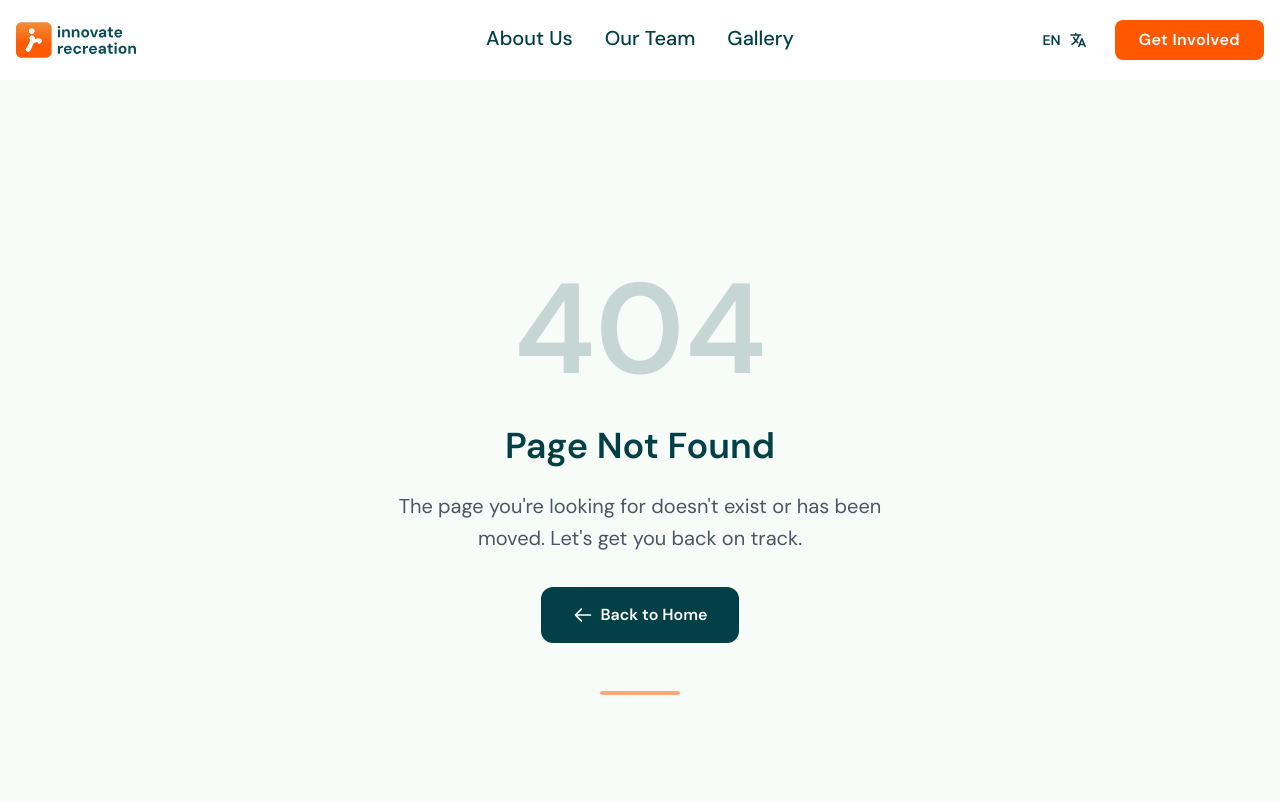
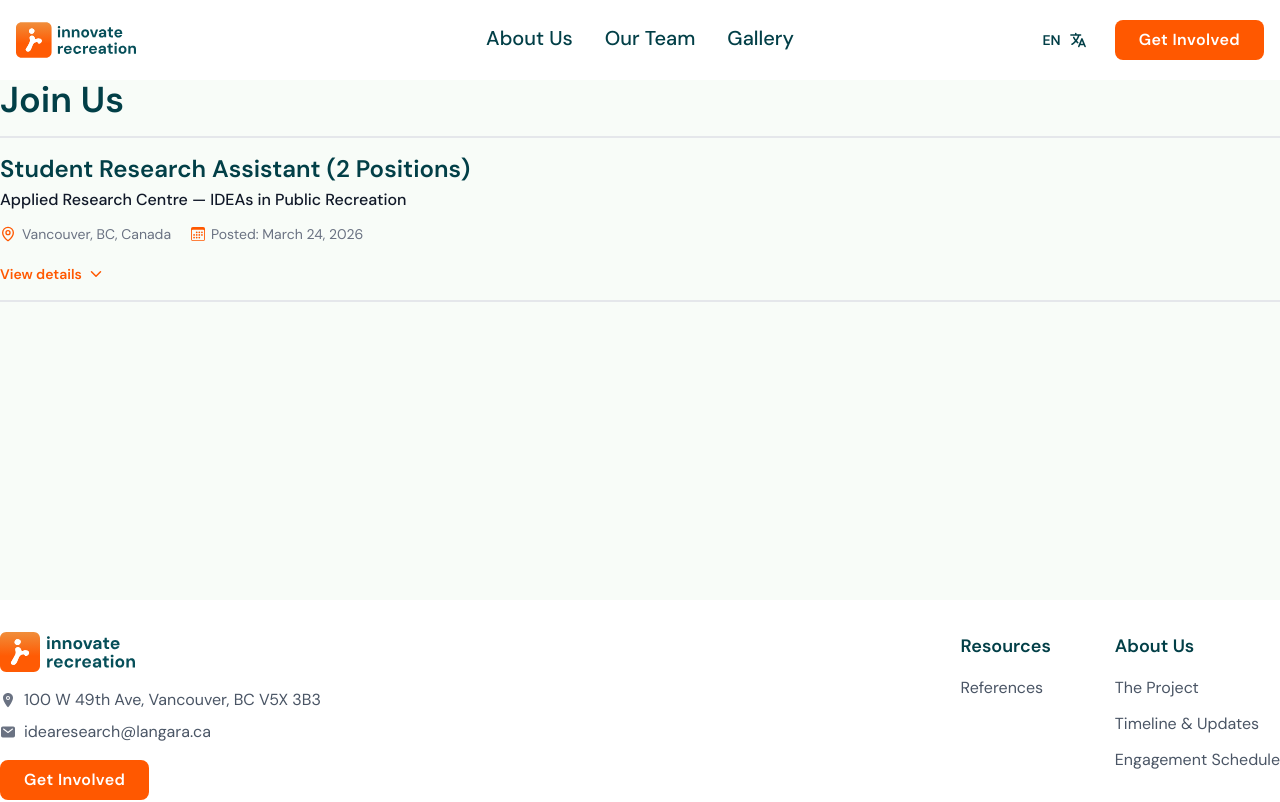
Before and after one commit to langararec/IDEAS-website, a React (Vite) app in the folder frontend/: page /careers in a window 1280 px wide. Shown: the top 802 px of the page. Built offline with nearby package versions, Linux system fonts and the light colour scheme; what chartjs-plugin-datalabels would draw is missing.

Commit message:
feat: add careers page and integrate with navigation

```diff
--- a/frontend/src/App.tsx
+++ b/frontend/src/App.tsx
@@ -10,6 +10,7 @@ import Gallery from './pages/Gallery/Gallery'
 import References from './pages/References/References'
 import Statistics from './pages/Statistics/Statistics'
 import Staff from './pages/Staff/Staff'
+import Careers from './pages/Team/Careers'
 import NotFound from './pages/NotFound'
 import Navbar from './components/Navbar'
 import Footer from './components/Footer'
@@ -34,6 +35,7 @@ function App() {
         <Route path='/references' element={<References />} />
         <Route path='/statistics' element={<Statistics />} />
         <Route path='/staff' element={<Staff />} />
+        <Route path='/careers' element={<Careers />} />
         <Route path='*' element={<NotFound />} />
 
       </Routes>
--- a/frontend/src/components/Footer.tsx
+++ b/frontend/src/components/Footer.tsx
@@ -15,7 +15,7 @@ const Footer: React.FC = () => {
 
     return (
         <footer key={`footer-${language}`} >
-            <div className="max-w-7xl mx-auto px-4 py-8">
+            <div className="max-w-7xl mx-auto px-4 lg:px-0 py-8">
                 <div className="flex flex-col md:flex-row justify-between gap-8 mb-8">
 
                     {/* Left Column - Logo & Contact Info */}
--- a/frontend/src/components/Navbar/OurTeamCard.tsx
+++ b/frontend/src/components/Navbar/OurTeamCard.tsx
@@ -2,6 +2,8 @@ import React from 'react';
 import { Link } from 'react-router-dom';
 import { useLanguage } from '../../context/LanguageContext';
 import { navModalContent } from '../../content/NavModalContent';
+import { careerListings } from '../../content/CareersContent';
+import { navContent } from '../../content/NavContent';
 
 type AboutUsCardProps = {
     setCurrentNav?: (value: string | null) => void;
@@ -44,8 +46,13 @@ const OurTeamCard: React.FC<AboutUsCardProps> = ({ setCurrentNav }) => {
                     <div className="flex-1  py-2 space-y-2">
                         {content.links.map((link, index) => (
                             <Link key={`${language}-team-link-${index}`} to={link.path} className="block hover:bg-base-200 hover:px-2 rounded-lg p-1 duration-300">
-                                <div className="text-gray-700 text-lg font-medium cursor-pointer font-dm-sans">
+                                <div className="flex items-center gap-2 text-gray-700 text-lg font-medium cursor-pointer font-dm-sans">
                                     {link.text}
+                                    {link.path === '/careers' && careerListings.length > 0 && (
+                                        <span className="bg-accent text-white text-[10px] font-bold font-dm-sans px-2 py-0.5 rounded-full whitespace-nowrap ">
+                                            {navContent[language].hiringBadge}
+                                        </span>
+                                    )}
                                 </div>
                             </Link>
                         ))}
--- /dev/null
+++ b/frontend/src/pages/Team/Careers.tsx
@@ -0,0 +1,156 @@
+import React, { useState } from "react";
+import { useLanguage } from "../../context/LanguageContext";
+import { careersContent, careerListings } from "../../content/CareersContent";
+import type { CareerListing } from "../../content/CareersContent";
+import { LuMapPin } from "react-icons/lu";
+import { BsCalendar3 } from "react-icons/bs";
+import { IoChevronDownOutline } from "react-icons/io5";
+
+
+const CareerRow: React.FC<{ listing: CareerListing; content: typeof careersContent.en }> = ({
+    listing,
+    content,
+}) => {
+    const [isExpanded, setIsExpanded] = useState(false);
+
+    const formatDate = (iso: string) => {
+        const d = new Date(iso);
+        return d.toLocaleDateString(undefined, { year: "numeric", month: "long", day: "numeric" });
+    };
+
+    const mailtoHref = listing.applyCC
+        ? `mailto:${listing.applyEmail}?cc=${listing.applyCC}&subject=${encodeURIComponent(listing.applySubject ?? listing.title)}`
+        : `mailto:${listing.applyEmail}?subject=${encodeURIComponent(listing.applySubject ?? listing.title)}`;
+
+    return (
+        <div className="font-dm-sans border-t-gray-200 border-t-2 py-4">
+            {/* Title */}
+            <h3 className="text-2xl font-semibold text-primary leading-tight mb-1 font-dm-sans">
+                {listing.title}
+            </h3>
+
+            {/* Department */}
+            <p className="text-base font-medium text-gray-900 mb-3 font-dm-sans">{listing.department}</p>
+
+            {/* Location & Posted date */}
+            <div className="flex flex-wrap gap-5 text-gray-500 text-sm mb-5 font-dm-sans">
+                <span className="flex items-center gap-1.5">
+                    <LuMapPin className="size-4 text-accent flex-shrink-0" />
+                    {listing.location}
+                </span>
+                <span className="flex items-center gap-1.5">
+                    <BsCalendar3 className="size-3.5 text-accent flex-shrink-0" />
+                    {content.posted}: {formatDate(listing.postedDate)}
+                </span>
+            </div>
+
+            {/* Toggle */}
+            <button
+                onClick={() => setIsExpanded((prev) => !prev)}
+                className="flex items-center gap-1.5 text-accent font-semibold text-sm font-dm-sans hover:underline focus:outline-none"
+                aria-expanded={isExpanded}
+            >
+                {isExpanded ? content.showLess : content.showMore}
+                <IoChevronDownOutline
+                    className={`size-4 transition-transform duration-200 ${isExpanded ? "rotate-180" : ""}`}
+                />
+            </button>
+
+            {/* Expanded content */}
+            <div
+                className={`transition-all duration-300 ease-in-out overflow-x-visible overflow-y-hidden ${
+                    isExpanded ? "opacity-100" : "max-h-0 opacity-0"
+                }`}
+            >
+                <div className="space-y-8 pt-6">
+                    {/* Description */}
+                    <div className="space-y-3 text-gray-600 leading-relaxed text-sm font-dm-sans">
+                        {listing.description.split("\n\n").map((para, i) => (
+                            <p key={i}>{para}</p>
+                        ))}
+                    </div>
+
+                    {/* Responsibilities */}
+                    <div>
+                        <h4 className="text-base font-semibold text-gray-900 mb-3 font-dm-sans">{content.responsibilities}</h4>
+                        <ul className="list-disc list-inside space-y-1.5 text-gray-600 text-sm font-dm-sans">
+                            {listing.responsibilities.map((item, i) => (
+                                <li key={i}>{item}</li>
+                            ))}
+                        </ul>
+                    </div>
+
+                    {/* Qualifications */}
+                    <div>
+                        <h4 className="text-base font-semibold text-gray-900 mb-3 font-dm-sans">{content.qualifications}</h4>
+                        <ul className="list-disc list-inside space-y-1.5 text-gray-600 text-sm font-dm-sans">
+                            {listing.qualifications.map((item, i) => (
+                                <li key={i}>{item}</li>
+                            ))}
+                        </ul>
+                    </div>
+
+                    {/* Additional Details */}
+                    {listing.additionalDetails && listing.additionalDetails.length > 0 && (
+                        <div>
+                            <h4 className="text-base font-semibold text-gray-900 mb-4 font-dm-sans">{content.additionalDetails}</h4>
+                            <div className="grid grid-cols-1 sm:grid-cols-2 lg:grid-cols-3 gap-3">
+                                {listing.additionalDetails.map((detail, i) => (
+                                    <div key={i} className="bg-gray-200/40 border border-gray-200 rounded-xl px-4 py-3">
+                                            <span className="text-[11px] font-semibold text-gray-400 uppercase tracking-widest block mb-1 font-dm-sans">{detail.label}</span>
+                                            <p className="text-gray-700 text-sm font-medium font-dm-sans">{detail.value}</p>
+                                    </div>
+                                ))}
+                            </div>
+                        </div>
+                    )}
+
+                    {/* How to Apply */}
+                    <div className=" border-gray-200">
+                        <h4 className="text-base font-semibold text-gray-900 mb-2 flex items-center gap-2 font-dm-sans">
+                            {content.howToApply}
+                        </h4>
+                        {listing.applyInstructions && (
+                            <p className="text-gray-600 text-sm leading-relaxed mb-5 font-dm-sans">{listing.applyInstructions}</p>
+                        )}
+                        <a
+                            href={mailtoHref}
+                            className="block w-fit sm:inline-block sm:w-auto text-center bg-accent hover:bg-accent/80 text-white font-semibold px-6 py-2.5 rounded-lg text-sm font-dm-sans transition-all duration-300"
+                        >
+                            {content.apply}
+                        </a>
+                    </div>
+                </div>
+            </div>
+        </div>
+    );
+};
+
+const Careers: React.FC = () => {
+    const { language } = useLanguage();
+    const content = careersContent[language];
+
+    return (
+        <div key={`careers-${language}`} className="bg-base-100 min-h-[65vh]">
+            {/* Content */}
+            <div className="px-4 sm:px-6 lg:px-0 max-w-7xl mx-auto relative">
+                <h1 className="text-4xl font-bold font-dm-sans text-primary my-4">{content.pageTitle}</h1>
+                {careerListings.length === 0 ? (
+                    <p className="text-gray-500 font-dm-sans border-t-2 border-t-gray-200 pt-8 text-center py-16">
+                        {content.noOpenings}
+                    </p>
+                ) : (
+                    <div>
+                        {careerListings.map((listing) => (
+                            <CareerRow key={listing.id} listing={listing} content={content} />
+                        ))}
+                        {/* Closing border line */}
+                        <div className="border-t-2 border-t-gray-200" />
+                    </div>
+                )}
+            </div>
+        </div>
+    );
+};
+
+export default Careers;
```
